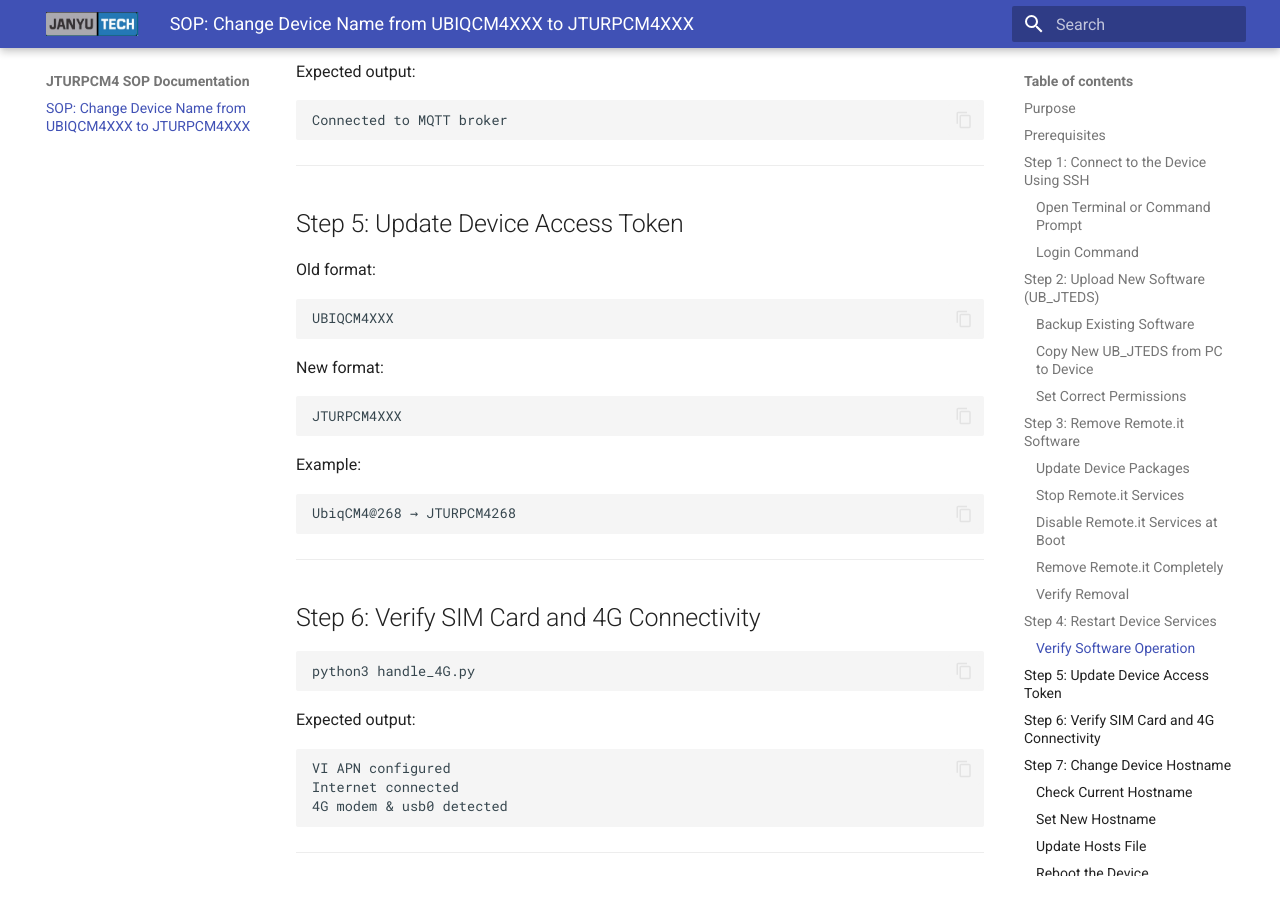
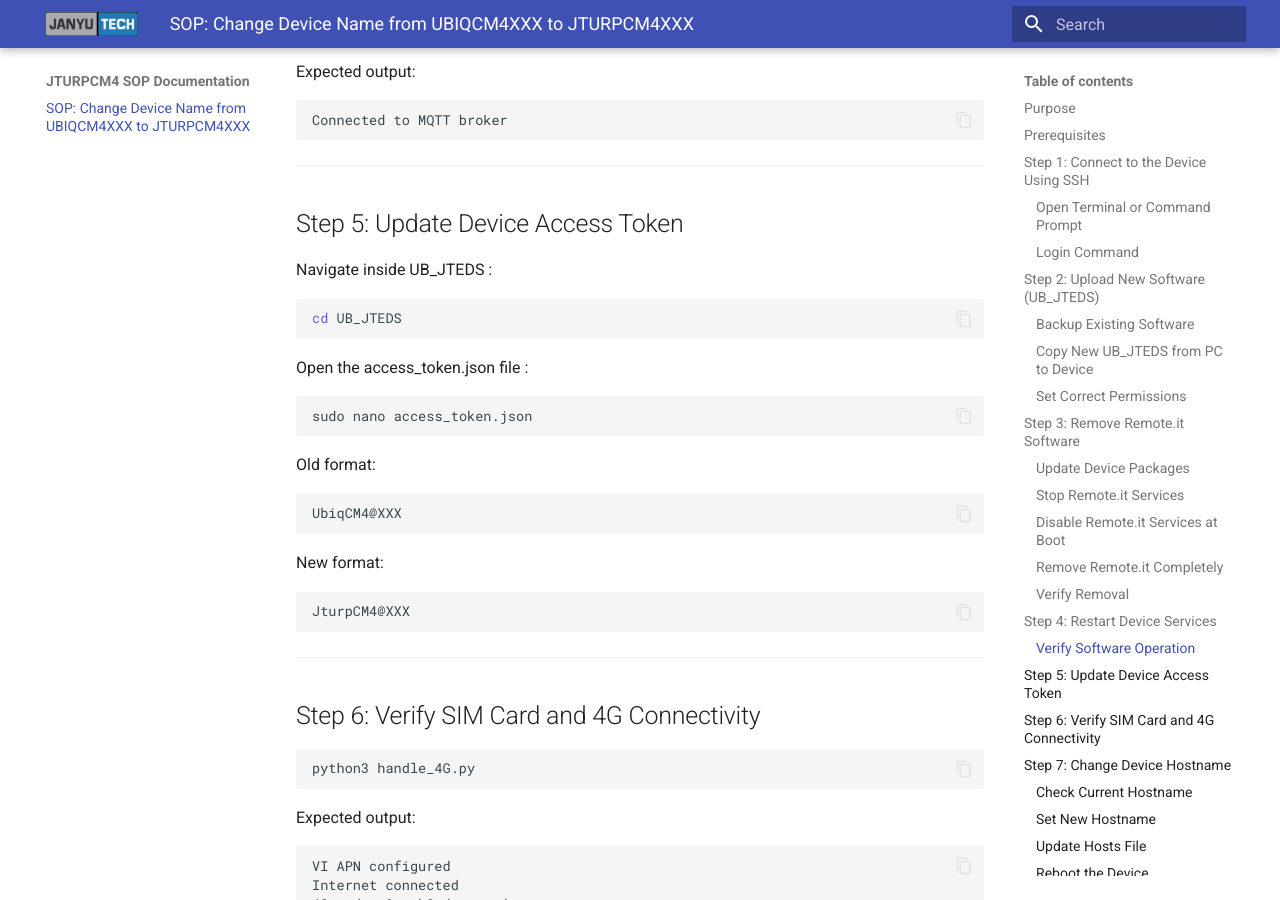
Before and after one commit to Saikatdey4568/JTURPCM4-SOP, an MkDocs documentation site: the page built from docs/index.md, in a window 1280 px wide and 900 px high, scrolled down 3813 px. Built offline with MkDocs 1.6.1 and Material for MkDocs 9.7.7, drawn with Linux system fonts in a browser that asks for light colours; some of the changed text lies outside the part shown.

Commit message:
Update SOP

````diff
--- a/docs/index.md
+++ b/docs/index.md
@@ -77,7 +77,7 @@ In case of Windows
 ```bash
 scp -r "C:\Users\Admin\OneDrive\Desktop\UB_JTEDS" UbiqCM4@<DEVICE_IP>:/home/UbiqCM4/
 ```
-Refer teh screenshot for more information
+Refer the screenshot for more information
 ![SCP in Windows](assets/images/scp_windows.jpeg)
 
 
@@ -163,20 +163,28 @@ Connected to MQTT broker
 
 ## Step 5: Update Device Access Token
 
+
+Navigate inside UB_JTEDS :
+
+```bash
+cd UB_JTEDS
+```
+Open the access_token.json file :
+
+```bash
+sudo nano access_token.json
+```
+
 Old format:
 ```
-UBIQCM4XXX
+UbiqCM4@XXX
 ```
 
 New format:
 ```
-JTURPCM4XXX
+JturpCM4@XXX
 ```
 
-Example:
-```
-UbiqCM4@268 → JTURPCM4268
-```
 
 ---
 
````
Also changed, not shown: site/assets/images/scp_windows.jpeg (added), site/index.html, site/search/search_index.json.
